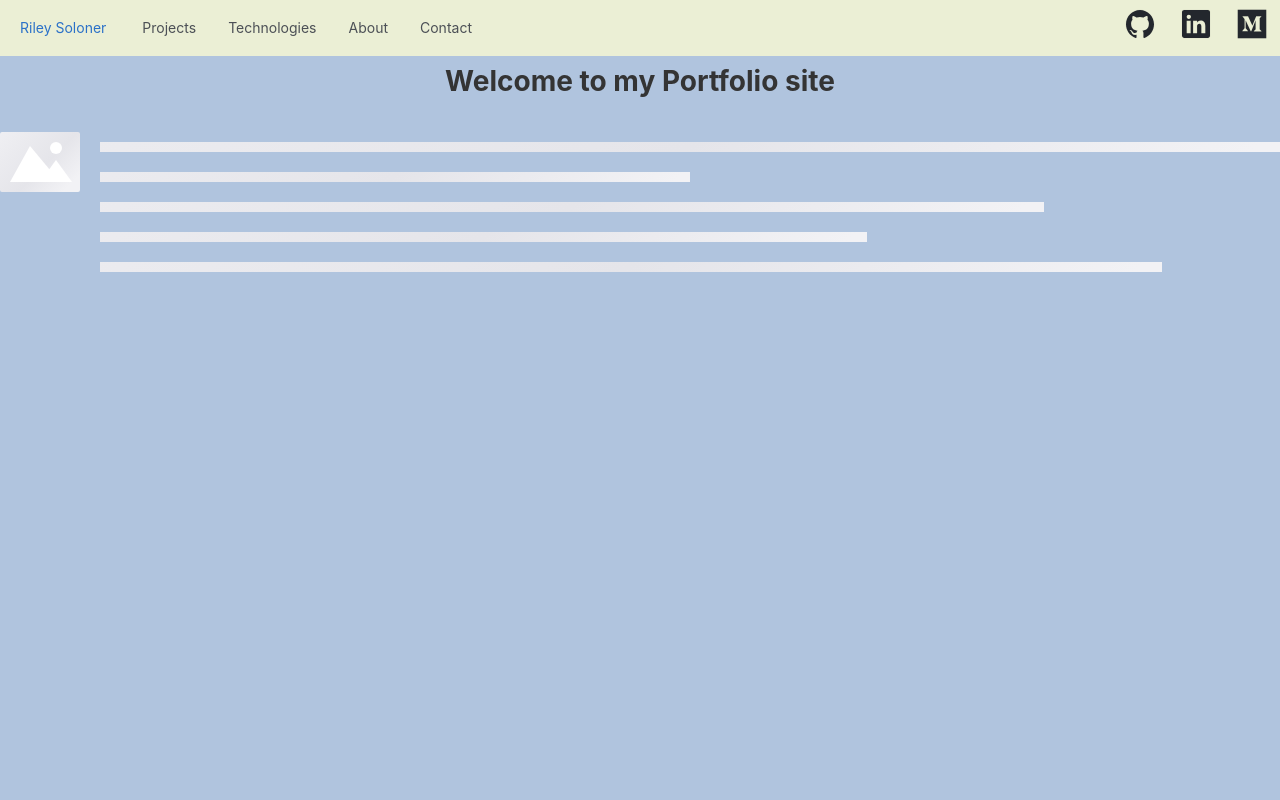
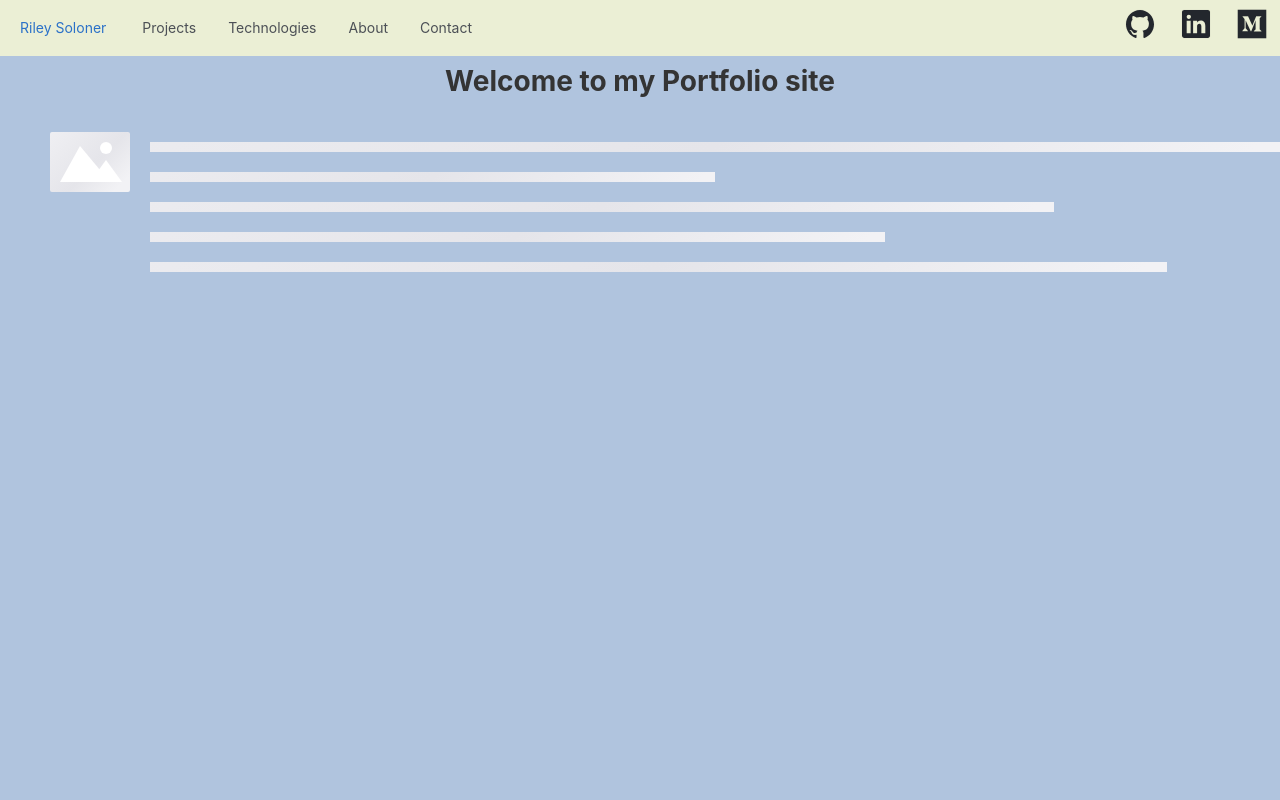
Before and after one commit to robotriley/portfolio-site, a React (Create React App) app: page / in a window 1280 px wide. Shown: the top 800 px of the page. Built offline with nearby package versions, Linux system fonts and the light colour scheme.

Commit message:
margin left on placeholders

```diff
--- a/src/App.css
+++ b/src/App.css
@@ -22,6 +22,7 @@
   opacity: 80%;
   position: fixed;
   width: 100%;
+  z-index: 1;
 }
 
 .navIcon {
@@ -56,3 +57,7 @@
 h3 {
   padding-top: 60px;
 }
+
+.rs-placeholder-paragraph-graph-image {
+  margin-left: 50px;
+}
```
